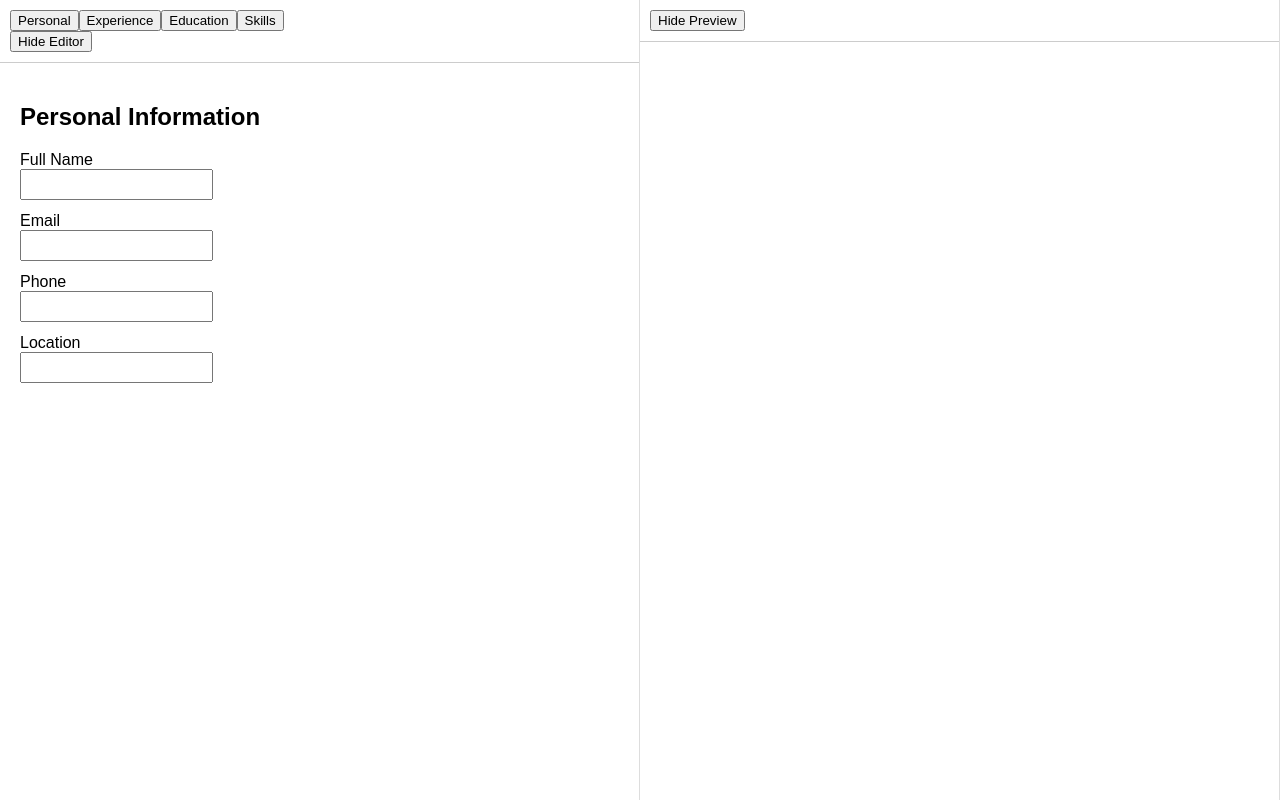
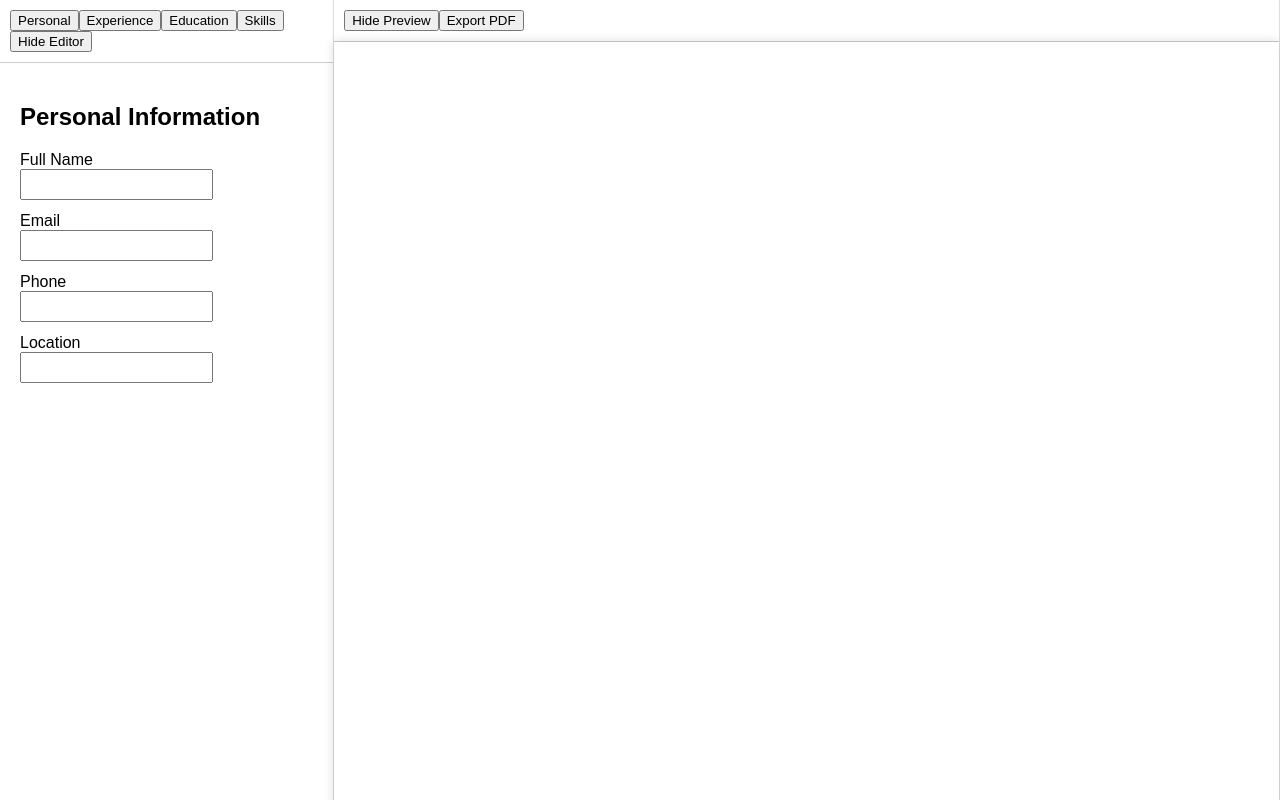
Before and after one commit to WillEdgington/react-cv-app, a React (Vite) app: page / in a window 1280 px wide. Built offline with nearby package versions, Linux system fonts and the light colour scheme.

Commit message:
print cv feature

```diff
--- a/src/components/editor/EditorPanel.jsx
+++ b/src/components/editor/EditorPanel.jsx
@@ -20,7 +20,7 @@ export default function EditorPanel({ buttonLabel, onButtonClick }) {
   };
 
   return (
-    <div className="panel">
+    <div className="editor-panel">
       <Toolbar
         active={active}
         onSelect={setActive}
--- a/src/components/preview/CVPreview.jsx
+++ b/src/components/preview/CVPreview.jsx
@@ -88,7 +88,7 @@ export default function CVPreview() {
   const { state } = useCV();
 
   return (
-    <div className="cv-preview">
+    <div id="cv-print" className="cv-preview">
       <PersonalPreview
         personal={state.personal}
       />
--- a/src/components/preview/PreviewPanel.jsx
+++ b/src/components/preview/PreviewPanel.jsx
@@ -1,13 +1,21 @@
 import CVPreview from "./CVPreview.jsx";
 
 export default function PreviewPanel({ buttonLabel, onButtonClick }) {
+  const editorHidden = buttonLabel === "Show Editor";
   return (
-    <div className="panel">
+    <div className="cv-panel">
       <div className="toolbar">
         <button onClick={onButtonClick}>{buttonLabel}</button>
+
+        <button onClick={() => window.print()}>Export PDF</button>
       </div>
 
-      <CVPreview />
+      <div className={`cv-preview-wrapper ${
+        editorHidden ? "full-preview" : ""
+      }`}
+      >
+        <CVPreview />
+      </div>
     </div>
   );
 }
--- a/src/styles.css
+++ b/src/styles.css
@@ -9,7 +9,8 @@ body {
   overflow: hidden;
 }
 
-.panel {
+.cv-panel,
+.editor-panel {
   flex: 1;
   border-right: 1px solid #ddd;
   display: flex;
@@ -40,3 +41,93 @@ input {
 input:has(+ .field-error) {
   border-color: #c62828;
 }
+
+/* cv preview */
+
+.cv-preview-wrapper {
+  display: flex;
+  justify-content: center;
+  background: #b4b4b4dc;
+}
+
+.cv-preview-wrapper:not(.full-preview) {
+  padding: 0;
+}
+
+.cv-preview-wrapper.full-preview {
+  padding: 2rem
+}
+
+.cv-preview {
+  width: 210mm;
+  min-height: 297mm;
+  padding: 20mm;
+  background: white;
+  color: black;
+  font-family: "Inter", "Arial", sans-serif;
+  box-shadow: 0 0 10px rgba(0, 0, 0, 0.15);
+}
+
+.cv-preview-wrapper.full-preview.cv-preview {
+  box-shadow: 0 0 10px rgba(0, 0, 0, 0.15);
+}
+
+.cv-preview-wrapper:not(.full-preview).cv-preview {
+  box-shadow: 0 0 10px rgba(0, 0, 0, 0.15);
+}
+
+.cv-preview p,
+.cv-preview li {
+  font-size: 11pt;
+  line-height: 1.5;
+}
+
+.cv-preview h1 {
+  font-size: 22pt;
+  margin-bottom: 0.5rem;
+}
+
+.cv-preview h2 {
+  font-size: 14pt;
+  margin-top: 1.2rem;
+}
+
+@media print {
+  html, body {
+    width: 210mm;
+    overflow: hidden;
+  }
+
+  body {
+    margin: 0;
+    background: white;
+  }
+
+  .cv-preview-wrapper {
+    padding: 0 !important;
+    background: none !important;
+  }
+
+  .cv-preview {
+    width: 100%;
+    min-height: auto;
+    box-shadow: none;
+    padding: 20mm;
+  }
+
+  .editor-panel,
+  .toolbar,
+  .hide-editor,
+  button {
+    display: none !important;
+  }
+
+  .education-box,
+  .experience-box {
+    break-inside: avoid;
+  }
+
+  h2, h3 {
+    break-after: avoid;
+  }
+}
```
